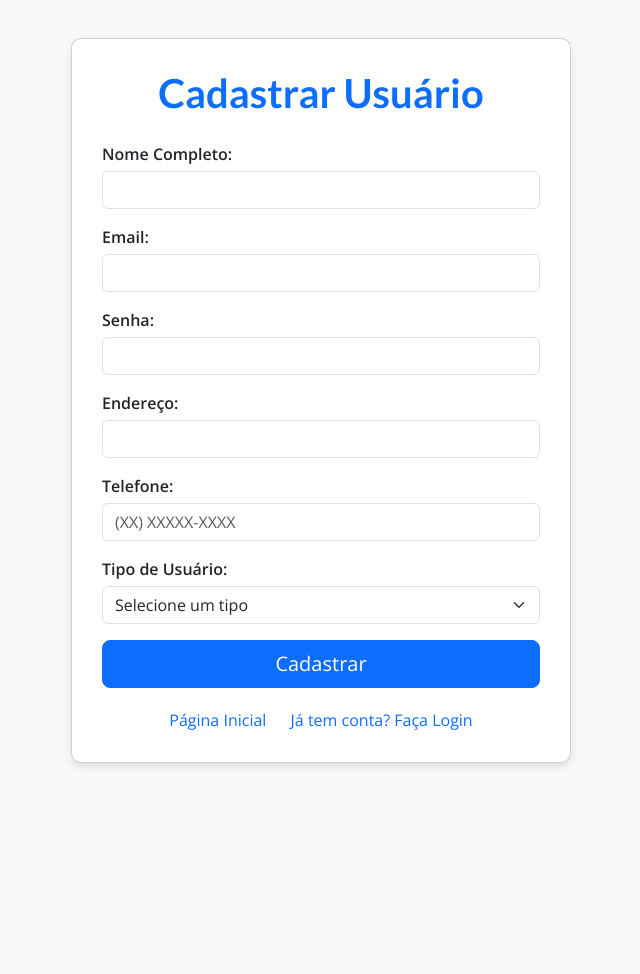
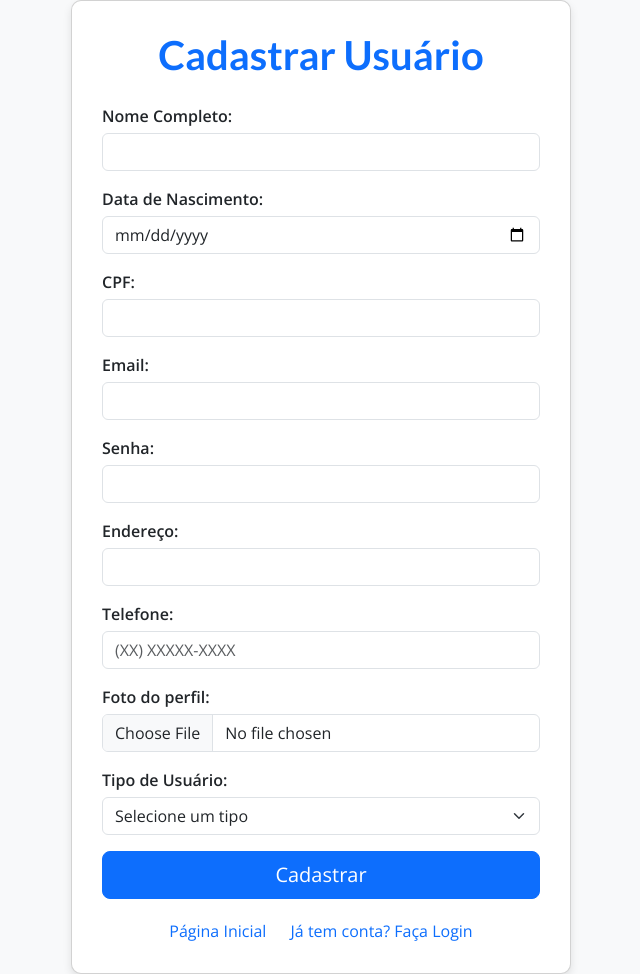
Before and after one commit to tais1804/acheipet_git, a PHP site: page /acheipet_git/cadastrar_usuario.php in a window 1280 px wide. Shown: the whole page, without its empty margins (319-959 px from the left). Before the commit the page ends 767 px from the top, so only its background shows below. Run offline with PHP 8.4, Linux system fonts and the light colour scheme.

Commit message:
alteracoes de perfil

```diff
--- a/cadastrar_usuario.php
+++ b/cadastrar_usuario.php
@@ -1,5 +1,8 @@
 <?php
 include "conexao.php";
+
+$mensagem = "";
+$tipo_mensagem = "";
 
 if ($_SERVER["REQUEST_METHOD"] == "POST") {
     $nome = $_POST["nome"];
@@ -8,24 +11,78 @@ if ($_SERVER["REQUEST_METHOD"] == "POST") {
     $senha_hash = password_hash($senha_digitada, PASSWORD_DEFAULT);
     $endereco = $_POST["endereco"];
     $telefone = $_POST["telefone"];
+    $cpf = $_POST["cpf"];
+
+    // VERIFIQUE SE O CAMPO "data_nascimento" EXISTE ANTES DE ACESSÁ-LO
+    // SE VOCÊ ADICIONOU O CAMPO NO HTML COMO SUGERIDO, ELE SEMPRE EXISTIRÁ.
+    // MAS É UMA BOA PRÁTICA VERIFICAR PARA EVITAR WARNINGS SE O CAMPO PUDER SER OMITIDO.
+    $data_nascimento = isset($_POST["data_nascimento"]) ? $_POST["data_nascimento"] : null;
+
     $tipo_usuario = $_POST["tipo_usuario"];
+    // REMOVA A LINHA ABAIXO, VOCÊ NÃO ACESSA FOTO VIA $_POST
+    // $foto = $_POST["foto"]; // <-- ESTA LINHA CAUSAVA O ERRO DA FOTO
 
-    try {
+    // **1. Tratamento do upload da foto**
+    $foto_caminho = null;
 
-        $stmt_usuarios = $conexao->prepare("INSERT INTO Usuarios (nome, email, senha, endereco, telefone, tipo_usuario) VALUES (?, ?, ?, ?, ?, ?)");
-        $stmt_usuarios->execute([$nome, $email, $senha_hash, $endereco, $telefone, $tipo_usuario]);
+    if (isset($_FILES["foto"]) && $_FILES["foto"]["error"] == UPLOAD_ERR_OK) {
+        $diretorio_uploads = "uploads/fotos_perfil/";
 
+        if (!is_dir($diretorio_uploads)) {
+            mkdir($diretorio_uploads, 0777, true);
+        }
 
-        $id_usuario = $conexao->lastInsertId();
+        $nome_arquivo_original = basename($_FILES["foto"]["name"]);
+        $extensao_arquivo = pathinfo($nome_arquivo_original, PATHINFO_EXTENSION);
+        $nome_arquivo_unico = uniqid() . "." . $extensao_arquivo;
+        $caminho_destino = $diretorio_uploads . $nome_arquivo_unico;
 
+        if (move_uploaded_file($_FILES["foto"]["tmp_name"], $caminho_destino)) {
+            $foto_caminho = $caminho_destino;
+        } else {
+            $mensagem = "Erro ao mover o arquivo de foto para o servidor.";
+            $tipo_mensagem = "danger";
+        }
+    } elseif (isset($_FILES["foto"]) && $_FILES["foto"]["error"] == UPLOAD_ERR_NO_FILE) {
+        $foto_caminho = null;
+    } else if (isset($_FILES["foto"]) && $_FILES["foto"]["error"] != UPLOAD_ERR_NO_FILE) {
+        $mensagem = "Erro no upload da foto: Código " . $_FILES["foto"]["error"];
+        $tipo_mensagem = "danger";
+    }
 
-        $stmt_login = $conexao->prepare("INSERT INTO login (id_usuario, senha) VALUES (?, ?)");
-        $stmt_login->execute([$id_usuario, $senha_hash]);
+    if (empty($mensagem)) {
+        try {
+            $stmt_check_email = $conexao->prepare("SELECT COUNT(*) FROM Usuarios WHERE email = ?");
+            $stmt_check_email->execute([$email]);
+            $email_existe = $stmt_check_email->fetchColumn();
 
-        echo "<p>Usuário cadastrado com sucesso!</p>";
+            if ($email_existe > 0) {
+                $mensagem = "Este e-mail já está cadastrado. Por favor, use outro e-mail ou faça login.";
+                $tipo_mensagem = "warning";
+            } else {
+                // Certifique-se de incluir data_nascimento na sua query SQL, se ela for para ser armazenada no banco.
+                // A query abaixo não inclui data_nascimento, se você quiser armazená-la, adicione-a.
+                // Exemplo se você quiser adicionar data_nascimento:
+                // $stmt_usuarios = $conexao->prepare("INSERT INTO Usuarios (nome, email, senha, endereco, telefone, tipo_usuario, foto, data_nascimento) VALUES (?, ?, ?, ?, ?, ?, ?, ?)");
+                // $stmt_usuarios->execute([$nome, $email, $senha_hash, $endereco, $telefone, $tipo_usuario, $foto_caminho, $data_nascimento]);
 
-    } catch (PDOException $e) {
-        echo "<p>Erro ao cadastrar usuário: " . $e->getMessage() . "</p>";
+                // Mantendo sua query original (sem data_nascimento no INSERT):
+                $stmt_usuarios = $conexao->prepare("INSERT INTO Usuarios (nome, email, senha, endereco, telefone, tipo_usuario, foto) VALUES (?, ?, ?, ?, ?, ?, ?)");
+                $stmt_usuarios->execute([$nome, $email, $senha_hash, $endereco, $telefone, $tipo_usuario, $foto_caminho]);
+
+                $id_usuario = $conexao->lastInsertId();
+
+                $stmt_login = $conexao->prepare("INSERT INTO login (id_usuario, senha) VALUES (?, ?)");
+                $stmt_login->execute([$id_usuario, $senha_hash]);
+
+                $mensagem = "Usuário cadastrado com sucesso!";
+                $tipo_mensagem = "success";
+            }
+
+        } catch (PDOException $e) {
+            $mensagem = "Erro ao cadastrar usuário: " . $e->getMessage();
+            $tipo_mensagem = "danger";
+        }
     }
 }
 ?>
@@ -100,10 +157,18 @@ if ($_SERVER["REQUEST_METHOD"] == "POST") {
             </div>
         <?php endif; ?>
 
-        <form method="post" action="cadastrar_usuario.php">
+        <form method="post" action="cadastrar_usuario.php" enctype="multipart/form-data">
             <div class="mb-3">
                 <label for="nome" class="form-label">Nome Completo:</label>
                 <input type="text" class="form-control" id="nome" name="nome" required>
+            </div>
+            <div class="mb-3">
+                <label for="data_nascimento" class="form-label">Data de Nascimento:</label>
+                <input type="date" class="form-control" id="data_nascimento" name="data_nascimento" required>
+            </div>
+            <div class="mb-3">
+                <label for="nome" class="form-label">CPF:</label>
+                <input type="text" class="form-control" id="cpf" name="cpf" required>
             </div>
             <div class="mb-3">
                 <label for="email" class="form-label">Email:</label>
@@ -120,6 +185,10 @@ if ($_SERVER["REQUEST_METHOD"] == "POST") {
             <div class="mb-3">
                 <label for="telefone" class="form-label">Telefone:</label>
                 <input type="text" class="form-control" id="telefone" name="telefone" placeholder="(XX) XXXXX-XXXX" required>
+            </div>
+            <div class="mb-3">
+                <label for="foto" class="form-label">Foto do perfil:</label>
+                <input type="file" class="form-control" id="foto" name="foto">
             </div>
             <div class="mb-3">
                 <label for="tipo_usuario" class="form-label">Tipo de Usuário:</label>
--- a/dados_usuario.php
+++ b/dados_usuario.php
@@ -12,7 +12,7 @@ if (!isset($_SESSION["id_usuario"])) {
 $id_usuario = $_SESSION["id_usuario"];
 
 try {
-    $stmt = $conexao->prepare("SELECT id_usuario, nome, email, endereco, telefone, cpf, tipo_usuario FROM usuarios WHERE id_usuario = ?");
+    $stmt = $conexao->prepare("SELECT id_usuario, nome, email, endereco, telefone, cpf, tipo_usuario, foto FROM usuarios WHERE id_usuario = ?");
     $stmt->execute([$id_usuario]);
     $usuario = $stmt->fetch(PDO::FETCH_ASSOC);
 
--- a/header.php
+++ b/header.php
@@ -82,9 +82,9 @@ foreach ($_SESSION['carrinho'] as $produto) {
                             </svg>
                         </button>
                         <div class="relative, foto-home dropdown">
-                            <img src="../img/foto-user.png" data-bs-toggle="dropdown" alt="Profile" class=" dropdown-toggle h-10 w-10 rounded-full object-cover border-2 border-red-500 hover:border-red-600 transition-all transform hover:scale-105"/>
+                            <img src="<?php echo htmlspecialchars($usuario["foto"]); ?>" data-bs-toggle="dropdown" alt="Profile" class=" dropdown-toggle h-10 w-10 rounded-full object-cover border-2 border-red-500 hover:border-red-600 transition-all transform hover:scale-105"/>
                             <ul class="dropdown-menu">
-                                <li class="dropdown-item"> <p><?php echo $usuario["nome"]; ?></p></li>
+                                <li class="dropdown-item"> <a href="perfil_usuario.php"><p><?php echo $usuario["nome"]; ?></p></a></li>
                                 <li class="dropdown-item"><a href="meus_pets.php">Meus pets</a></li>
                                 <li class="dropdown-item">
                                     <form method="post" action="perfil_usuario.php">
```
Also changed, not shown: perfil_usuario.php (+38 -56 lines), images/683f073fc1456_Racao_Mix_Calopsitas.jpg (added), images/Racao_Mix_Calopsitas.jpg (added), uploads/fotos_perfil/683f63f412409.png (added), uploads/fotos_perfil/683f6596bbb55.png (added), uploads/fotos_perfil/683f67463a05c.avif (added).
